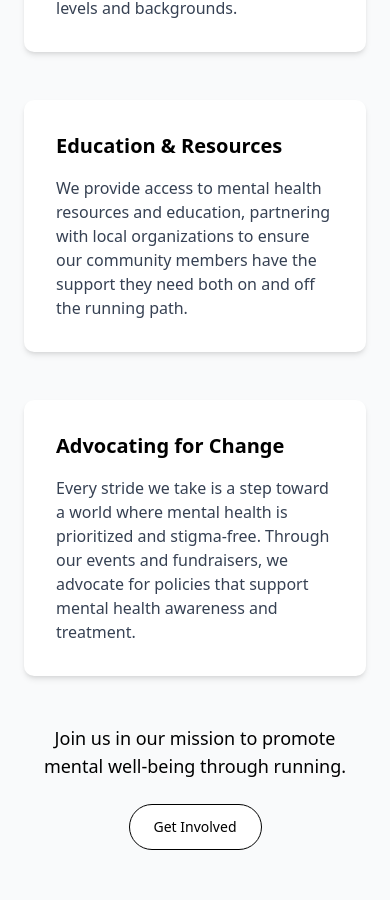
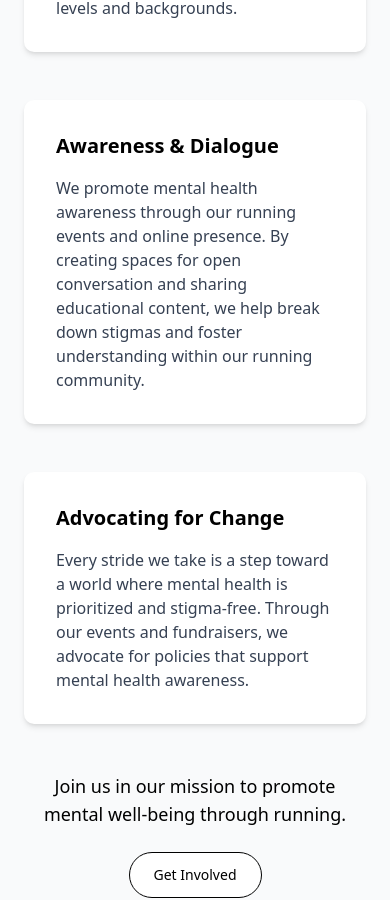
Before and after one commit to RushilMahadevu/stridesoverstigma, a Next.js app: page / in a window 390 px wide. Shown: the part 1532-2432 px from the top of the page. Built offline with nearby package versions, Linux system fonts and the light colour scheme; no server answers.

Commit message:
👀💚 README.md Updates & Event Name switch

```diff
--- a/src/app/page.tsx
+++ b/src/app/page.tsx
@@ -98,14 +98,14 @@ export default function Home() {
       let eventFee = 0;
       switch (formData.event) {
         case "5k":
-          eventFee = 35;
+          eventFee = 0;
           break;
-        case "10k":
-          eventFee = 45;
-          break;
-        case "half":
-          eventFee = 65;
-          break;
+        // case "10k":
+        //   eventFee = 45;
+        //   break;
+        // case "half":
+        //   eventFee = 65;
+        //   break;
         default:
           throw new Error("Please select a valid event");
       }
@@ -306,11 +306,11 @@ export default function Home() {
               viewport={{ once: false }}
               transition={{ duration: 0.8, delay: 0.6 }}
             >
-              <h3 className="text-xl font-semibold mb-4">Education & Resources</h3>
+              <h3 className="text-xl font-semibold mb-4">Awareness & Dialogue</h3>
               <p className="text-gray-700">
-                We provide access to mental health resources and education, partnering
-                with local organizations to ensure our community members have the support
-                they need both on and off the running path.
+                We promote mental health awareness through our running events and online presence.
+                By creating spaces for open conversation and sharing educational content, we help
+                break down stigmas and foster understanding within our running community.
               </p>
             </motion.div>
 
@@ -325,7 +325,7 @@ export default function Home() {
               <p className="text-gray-700">
                 Every stride we take is a step toward a world where mental health is
                 prioritized and stigma-free. Through our events and fundraisers, we
-                advocate for policies that support mental health awareness and treatment.
+                advocate for policies that support mental health awareness.
               </p>
             </motion.div>
           </div>
@@ -403,7 +403,7 @@ export default function Home() {
           viewport={{ once: false }}
           transition={{ duration: 0.8 }}
         >
-          <h2 className="text-3xl md:text-4xl font-bold mb-4">Race Registration</h2>
+          <h2 className="text-3xl md:text-4xl font-bold mb-4">Event Registration</h2>
           <p className="text-lg mb-8">Sign up for our upcoming community run events</p>
 
           <div className="bg-white p-8 rounded-lg shadow-lg">
@@ -474,9 +474,7 @@ export default function Home() {
                   required
                 >
                   <option value="">Choose an event</option>
-                  <option value="5k">Community 5K Run - June 15, 2025</option>
-                  <option value="10k">Mental Health Awareness 10K - July 20, 2025</option>
-                  <option value="half">Half Marathon - September 5, 2025</option>
+                  <option value="5k">Wetlands 5K - Date Coming Soon!</option>
                 </select>
               </div>
               <div>
@@ -524,7 +522,7 @@ export default function Home() {
             </form>
 
             <p className="mt-6 text-sm text-gray-600">
-              Registration fee: $35 for 5K, $45 for 10K, $65 for Half Marathon.
+              Registration fee: <span className="italic">To be announced</span>
               <br />
               All proceeds support mental health awareness programs.
             </p>
```
Also changed, not shown: 7 other files (tests, documents, lock files or other folders).
